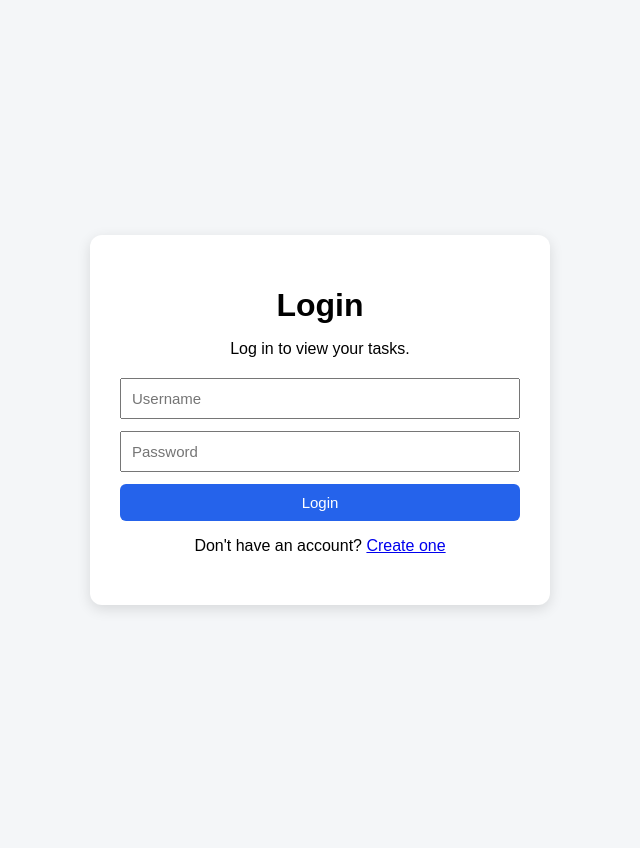
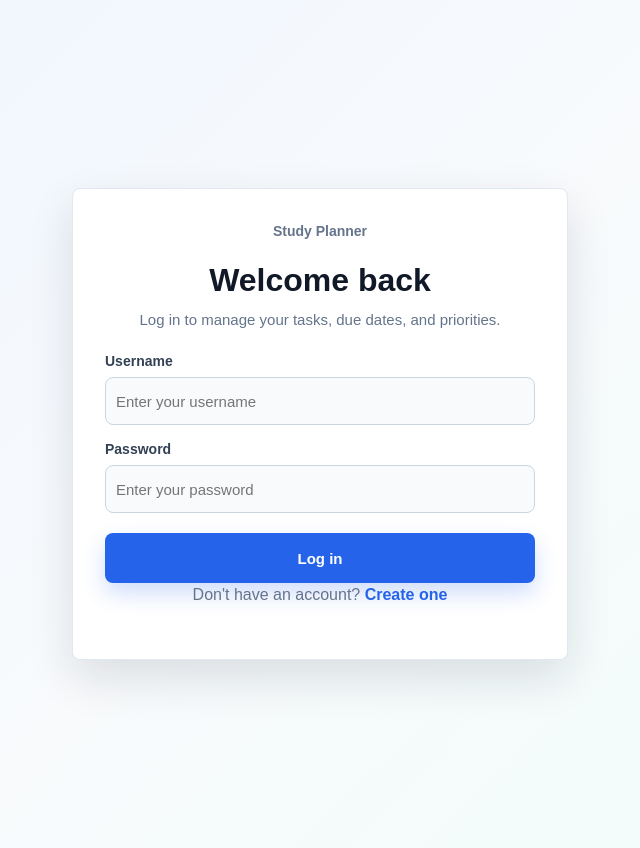
Before and after one commit to pilaranon/study-task-tracker, a Flask app: page /login in a window 1280 px wide. Shown: the whole page, without its empty margins (320-960 px from the left). Before the commit the page ends 610 px from the top, so only its background shows below. Run offline with Flask 3, Linux system fonts and the light colour scheme.

Commit message:
Frontend
-Made some changes the login and create account in order to look more appealing and consistency

```diff
--- a/static/style.css
+++ b/static/style.css
@@ -418,31 +418,61 @@ th {
     display: flex;
     justify-content: center;
     align-items: center;
-    padding: 20px;
+    padding: 24px;
+    background:
+        linear-gradient(135deg, #eff6ff 0%, #f8fafc 52%, #f0fdfa 100%);
+}
+
+.auth-page {
+    color: #0f172a;
 }
 
 .auth-card {
     width: 100%;
-    max-width: 400px;
-    background: white;
-    padding: 30px;
-    border-radius: 12px;
-    box-shadow: 0 4px 14px rgba(0, 0, 0, 0.12);
+    max-width: 420px;
+    background: #ffffff;
+    padding: 32px;
+    border: 1px solid #e2e8f0;
+    border-radius: 8px;
+    box-shadow: 0 18px 45px rgba(15, 23, 42, 0.12);
+}
+
+.login-card,
+.register-card {
+    max-width: 430px;
+}
+
+.auth-brand {
+    margin: 0 0 18px 0;
+    color: #2563eb;
+    font-size: 14px;
+    font-weight: 800;
+    text-align: center;
 }
 
 .auth-card h1 {
+    margin: 0 0 10px 0;
+    color: #111827;
+    font-size: 32px;
+    line-height: 1.15;
     text-align: center;
-    margin-bottom: 10px;
 }
 
 .auth-card p {
+    color: #64748b;
+    line-height: 1.5;
     text-align: center;
-    margin-bottom: 20px;
+    margin: 0 0 20px 0;
+}
+
+.auth-intro {
+    font-size: 15px;
 }
 
 .auth-card form {
     display: grid;
-    gap: 12px;
+    gap: 16px;
+    margin-top: 22px;
 }
 
 .auth-card input {
@@ -450,16 +480,88 @@ th {
     box-sizing: border-box;
 }
 
+.form-field {
+    display: grid;
+    gap: 8px;
+}
+
+.form-field label {
+    color: #334155;
+    font-size: 14px;
+    font-weight: 700;
+}
+
+.form-field input {
+    height: 48px;
+    border: 1px solid #cbd5e1;
+    border-radius: 8px;
+    background: #f8fafc;
+    color: #0f172a;
+    transition: border-color 0.16s ease, box-shadow 0.16s ease, background 0.16s ease;
+}
+
+.form-field input:focus {
+    outline: none;
+    border-color: #2563eb;
+    background: #ffffff;
+    box-shadow: 0 0 0 3px rgba(37, 99, 235, 0.16);
+}
+
 .auth-card button {
     width: 100%;
 }
 
-.error-message {
+.auth-submit {
+    min-height: 50px;
+    margin-top: 4px;
+    padding: 0 16px;
+    border-radius: 8px;
+    background: #2563eb;
+    color: #ffffff;
+    font-weight: 700;
+    transition: background 0.16s ease, transform 0.16s ease, box-shadow 0.16s ease;
+    box-shadow: 0 10px 22px rgba(37, 99, 235, 0.22);
+}
+
+.auth-submit:hover {
+    background: #1d4ed8;
+    transform: translateY(-1px);
+    box-shadow: 0 12px 26px rgba(37, 99, 235, 0.28);
+}
+
+.auth-submit:focus-visible {
+    outline: 3px solid rgba(37, 99, 235, 0.28);
+    outline-offset: 3px;
+}
+
+.auth-card .error-message {
     background: #fee2e2;
     color: #991b1b;
-    padding: 10px;
-    border-radius: 6px;
+    margin: 0 0 18px 0;
+    padding: 12px 14px;
+    border: 1px solid #fecaca;
+    border-radius: 8px;
     text-align: center;
+    line-height: 1.4;
+}
+
+.auth-switch {
+    margin: 24px 0 0 0;
+    color: #64748b;
+    line-height: 1.5;
+}
+
+.auth-switch a,
+.auth-card a {
+    color: #2563eb;
+    font-weight: 700;
+    text-decoration: none;
+}
+
+.auth-switch a:hover,
+.auth-card a:hover {
+    color: #1d4ed8;
+    text-decoration: underline;
 }
 
 .user-icon-btn {
@@ -468,3 +570,17 @@ th {
     align-items: center;
     line-height: 1;
 }
+
+@media (max-width: 480px) {
+    .auth-container {
+        padding: 16px;
+    }
+
+    .auth-card {
+        padding: 24px;
+    }
+
+    .auth-card h1 {
+        font-size: 28px;
+    }
+}
--- a/templates/login.html
+++ b/templates/login.html
@@ -2,33 +2,42 @@
 <html lang="en">
 <head>
     <meta charset="UTF-8">
+    <meta name="viewport" content="width=device-width, initial-scale=1.0">
     <title>Login - Study Planner</title>
     <link rel="stylesheet" href="{{ url_for('static', filename='style.css') }}">
 </head>
-<body>
+<body class="auth-page">
 
-    <div class="auth-container">
-        <div class="auth-card">
-            <h1>Login</h1>
-            <p>Log in to view your tasks.</p>
+    <main class="auth-container login-container" aria-labelledby="loginTitle">
+        <div class="auth-card login-card">
+            <p class="auth-brand">Study Planner</p>
+            <h1 id="loginTitle">Welcome back</h1>
+            <p class="auth-intro">Log in to manage your tasks, due dates, and priorities.</p>
 
             {% if error %}
-                <p class="error-message">{{ error }}</p>
+                <p class="error-message" role="alert">{{ error }}</p>
             {% endif %}
 
             <form method="POST" action="/login">
-                <input type="text" name="username" placeholder="Username" required>
-                <input type="password" name="password" placeholder="Password" required>
+                <div class="form-field">
+                    <label for="username">Username</label>
+                    <input id="username" type="text" name="username" placeholder="Enter your username" autocomplete="username" required>
+                </div>
 
-                <button type="submit">Login</button>
+                <div class="form-field">
+                    <label for="password">Password</label>
+                    <input id="password" type="password" name="password" placeholder="Enter your password" autocomplete="current-password" required>
+                </div>
+
+                <button class="auth-submit" type="submit">Log in</button>
             </form>
 
-            <p>
+            <p class="auth-switch">
                 Don't have an account?
                 <a href="/register">Create one</a>
             </p>
         </div>
-    </div>
+    </main>
 
 </body>
 </html>
```
Also changed, not shown: templates/register.html (+21 -12 lines).
